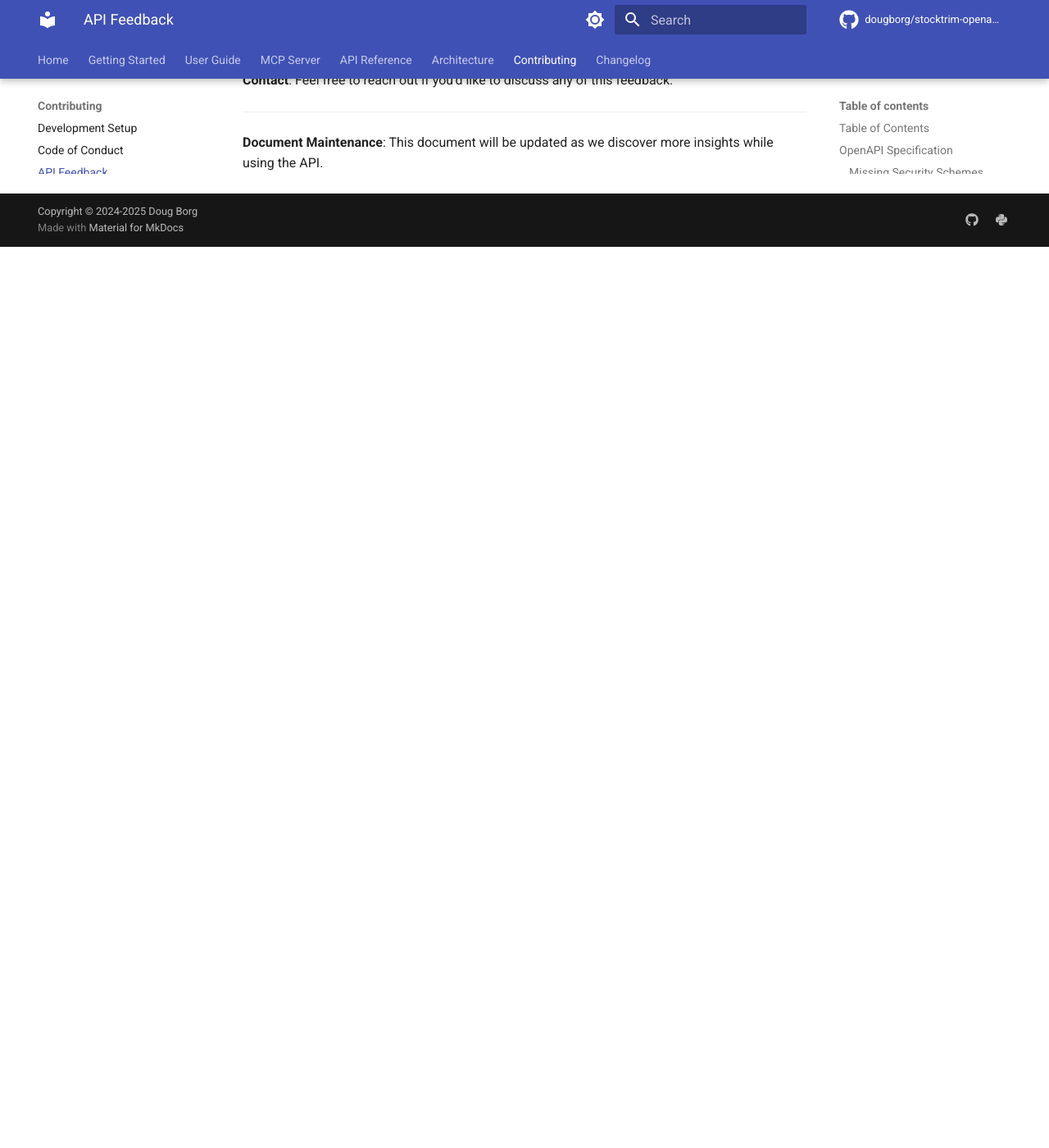
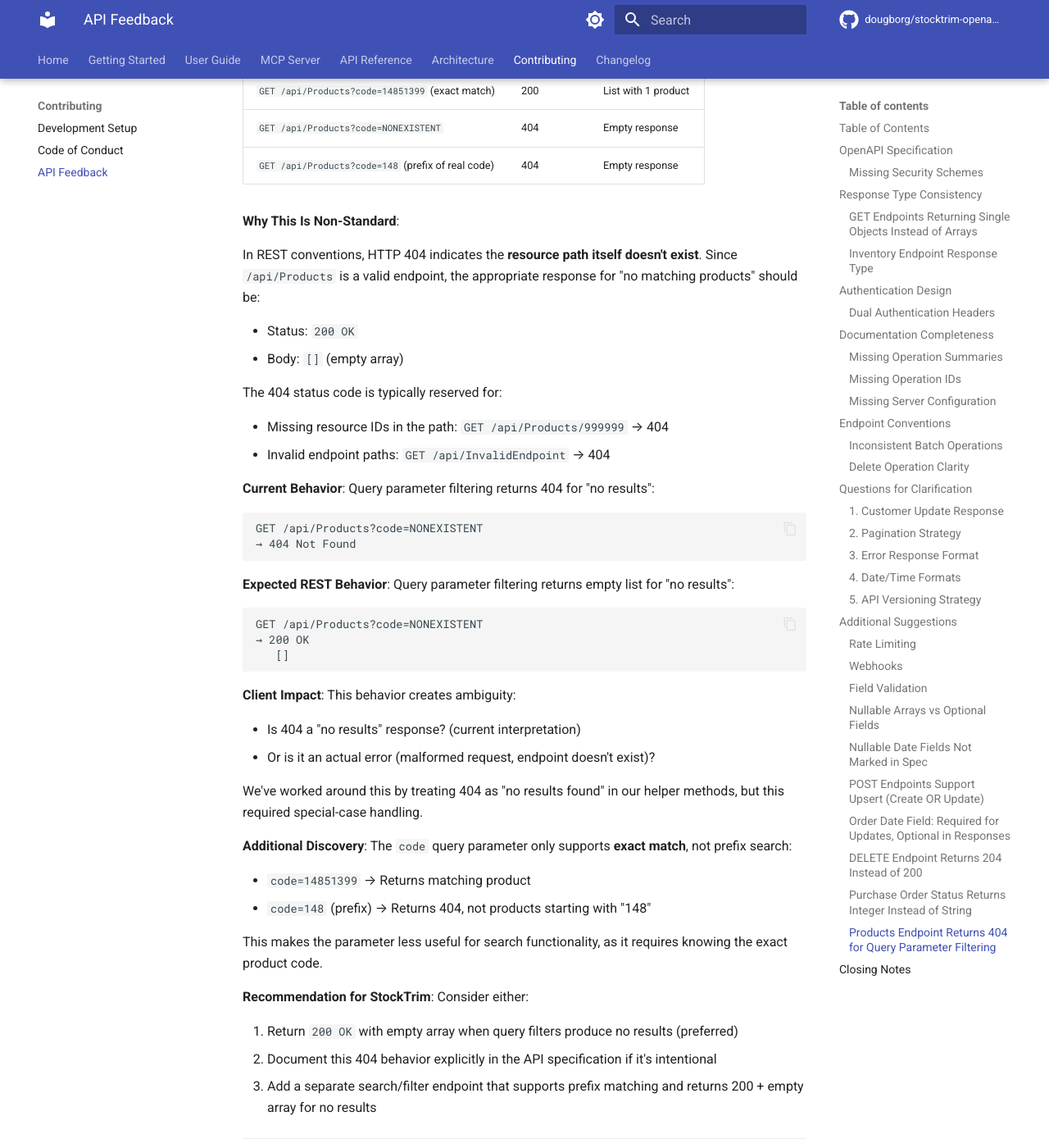
Before and after one commit to dougborg/stocktrim-openapi-client, an MkDocs documentation site: the page built from docs/contributing/api-feedback.md, in a window 1280 px wide and 1400 px high, scrolled down 17542 px. Shown: the whole window at 82% size. Built offline with MkDocs 1.6.1 and Material for MkDocs 9.7.7, drawn with Linux system fonts in a browser that asks for light colours; comment, search, counter and statistics services are not loaded; the version menu is left out; before the commit the page ends 17843 px from its top, so only the background shows below that; some of the changed text lies outside the part shown.

Commit message:
docs: clarify product search is exact match only, remove deprecated methods
This change documents and clarifies that the StockTrim Products API only
supports exact code matching, not prefix or partial search. It also removes
deprecated methods that had misleading names.

## Changes

### Documentation
- Add API feedback section documenting Products endpoint 404 behavior
- Document that `code` parameter only supports exact matching
- Explain why 404 for query filtering is non-standard REST

### API Client (`stocktrim_public_api_client`)
- Update `get_all()` docs to clarify exact match only
- Add `find_by_exact_code()` method with clear naming
- Remove deprecated `search()` method
- Update tests to check for `find_by_exact_code()` instead of `search()`

### MCP Server (`stocktrim_mcp_server`)
- Update `find_by_exact_code()` docs with API limitation note
- Remove deprecated `search()` method
- Rename tests: `test_search_*` → `test_find_by_exact_code_*`

## Testing
- All 73 public API client tests pass
- All 276 MCP server tests pass
- Test function names now match the actual method names

## Breaking Changes
Since we're pre-1.0, deprecated methods were removed rather than kept for
backward compatibility:
- `ProductService.search()` → use `find_by_exact_code()` instead
- `Products.search()` → use `find_by_exact_code()` instead

Note: For keyword search functionality across product names, codes, and
categories, use the Order Plan API (implemented in PR #99).

🤖 Generated with [Claude Code](https://claude.com/claude-code)

Co-Authored-By: Claude <noreply@anthropic.com>

````diff
--- a/docs/contributing/api-feedback.md
+++ b/docs/contributing/api-feedback.md
@@ -772,6 +772,80 @@ to match the current spec.
 
 ______________________________________________________________________
 
+### Products Endpoint Returns 404 for Query Parameter Filtering
+
+**Issue Discovered**: 2025-11-11 **Status**: ⚠️ **NON-STANDARD BEHAVIOR** - Endpoint
+returns 404 for "no results"
+
+**Discovery**: The `GET /api/Products` endpoint returns `404 Not Found` when query
+parameter filtering produces no results, rather than the more conventional `200 OK` with
+an empty array.
+
+**Test Results**:
+
+| Query                                              | Status | Result              |
+| -------------------------------------------------- | ------ | ------------------- |
+| `GET /api/Products`                                | 200    | List of 50 products |
+| `GET /api/Products?code=14851399` (exact match)    | 200    | List with 1 product |
+| `GET /api/Products?code=NONEXISTENT`               | 404    | Empty response      |
+| `GET /api/Products?code=148` (prefix of real code) | 404    | Empty response      |
+
+**Why This Is Non-Standard**:
+
+In REST conventions, HTTP 404 indicates the **resource path itself doesn't exist**.
+Since `/api/Products` is a valid endpoint, the appropriate response for "no matching
+products" should be:
+
+- Status: `200 OK`
+- Body: `[]` (empty array)
+
+The 404 status code is typically reserved for:
+
+- Missing resource IDs in the path: `GET /api/Products/999999` → 404
+- Invalid endpoint paths: `GET /api/InvalidEndpoint` → 404
+
+**Current Behavior**: Query parameter filtering returns 404 for "no results":
+
+```http
+GET /api/Products?code=NONEXISTENT
+→ 404 Not Found
+```
+
+**Expected REST Behavior**: Query parameter filtering returns empty list for "no
+results":
+
+```http
+GET /api/Products?code=NONEXISTENT
+→ 200 OK
+   []
+```
+
+**Client Impact**: This behavior creates ambiguity:
+
+- Is 404 a "no results" response? (current interpretation)
+- Or is it an actual error (malformed request, endpoint doesn't exist)?
+
+We've worked around this by treating 404 as "no results found" in our helper methods,
+but this required special-case handling.
+
+**Additional Discovery**: The `code` query parameter only supports **exact match**, not
+prefix search:
+
+- `code=14851399` → Returns matching product
+- `code=148` (prefix) → Returns 404, not products starting with "148"
+
+This makes the parameter less useful for search functionality, as it requires knowing
+the exact product code.
+
+**Recommendation for StockTrim**: Consider either:
+
+1. Return `200 OK` with empty array when query filters produce no results (preferred)
+1. Document this 404 behavior explicitly in the API specification if it's intentional
+1. Add a separate search/filter endpoint that supports prefix matching and returns 200 +
+   empty array for no results
+
+______________________________________________________________________
+
 ## Closing Notes
 
 Thank you for providing a public API! These suggestions come from a place of wanting to
````
Also changed, not shown: 5 other files.
